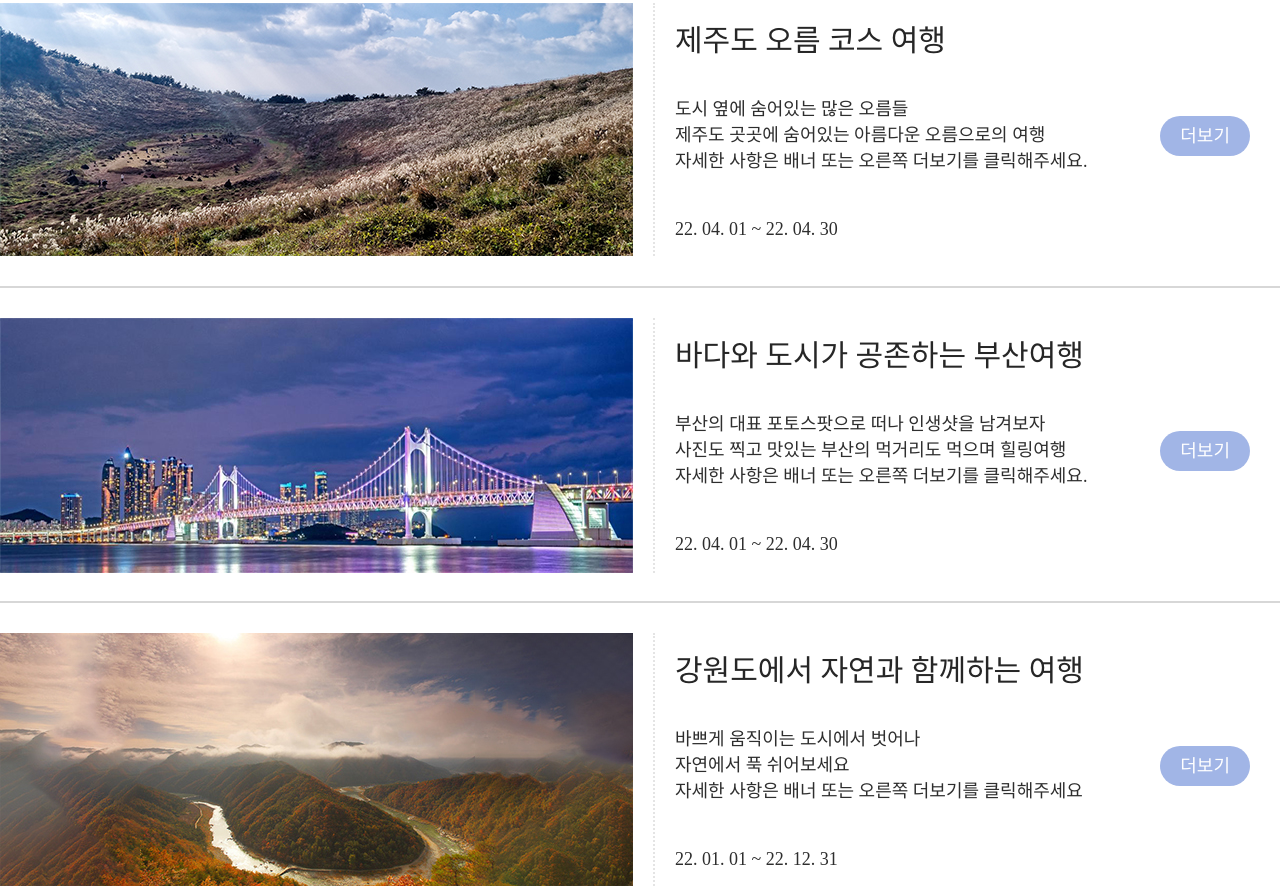
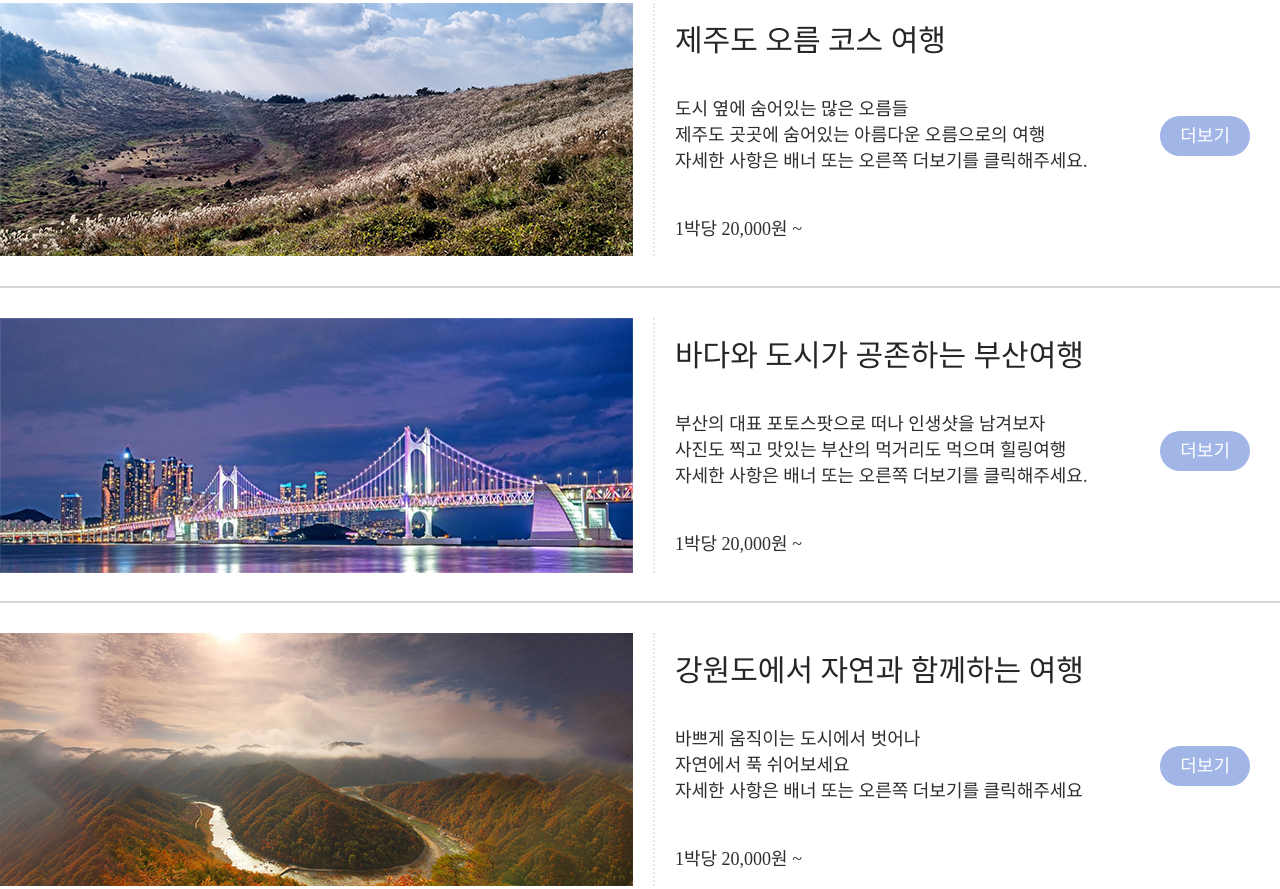
Before and after one commit to minhyuck1015/dollytour, a plain HTML site: page sub/trip.html in a window 1280 px wide. Shown: the part 500-1389 px from the top of the page. Drawn offline with nearby package versions, Linux system fonts and the light colour scheme; files whose address does not match are found by name; a web font is replaced by a local one.

Commit message:
Update trip.html

```diff
--- a/sub/trip.html
+++ b/sub/trip.html
@@ -108,7 +108,7 @@
                 <p class="list2">도시 옆에 숨어있는 많은 오름들<br>
                     제주도 곳곳에 숨어있는 아름다운 오름으로의 여행<br>
                     자세한 사항은 배너 또는 오른쪽 더보기를 클릭해주세요. </p>
-                <p class="list3">22. 04. 01 ~ 22. 04. 30</p>
+                <p class="list3">1박당 20,000원 ~ </p>
             </div>
             <p class="more"><a href="event_sub01.html">더보기</a></p>
         </div>
@@ -123,7 +123,7 @@
                 <p class="list2">부산의 대표 포토스팟으로 떠나 인생샷을 남겨보자<br>
                     사진도 찍고 맛있는 부산의 먹거리도 먹으며 힐링여행<br>
                     자세한 사항은 배너 또는 오른쪽 더보기를 클릭해주세요. </p>
-                <p class="list3">22. 04. 01 ~ 22. 04. 30</p>
+                <p class="list3">1박당 20,000원 ~ </p>
             </div>
             <p class="more"><a href="event_sub02.html">더보기</a></p>
         </div>
@@ -137,7 +137,7 @@
                 <p class="list2">바쁘게 움직이는 도시에서 벗어나<br>
                     자연에서 푹 쉬어보세요<br>
                     자세한 사항은 배너 또는 오른쪽 더보기를 클릭해주세요 </p>
-                <p class="list3">22. 01. 01 ~ 22. 12. 31</p>
+                <p class="list3">1박당 20,000원 ~ </p>
             </div>
             <p class="more"><a href="event_sub03.html">더보기</a></p>
         </div>
```
